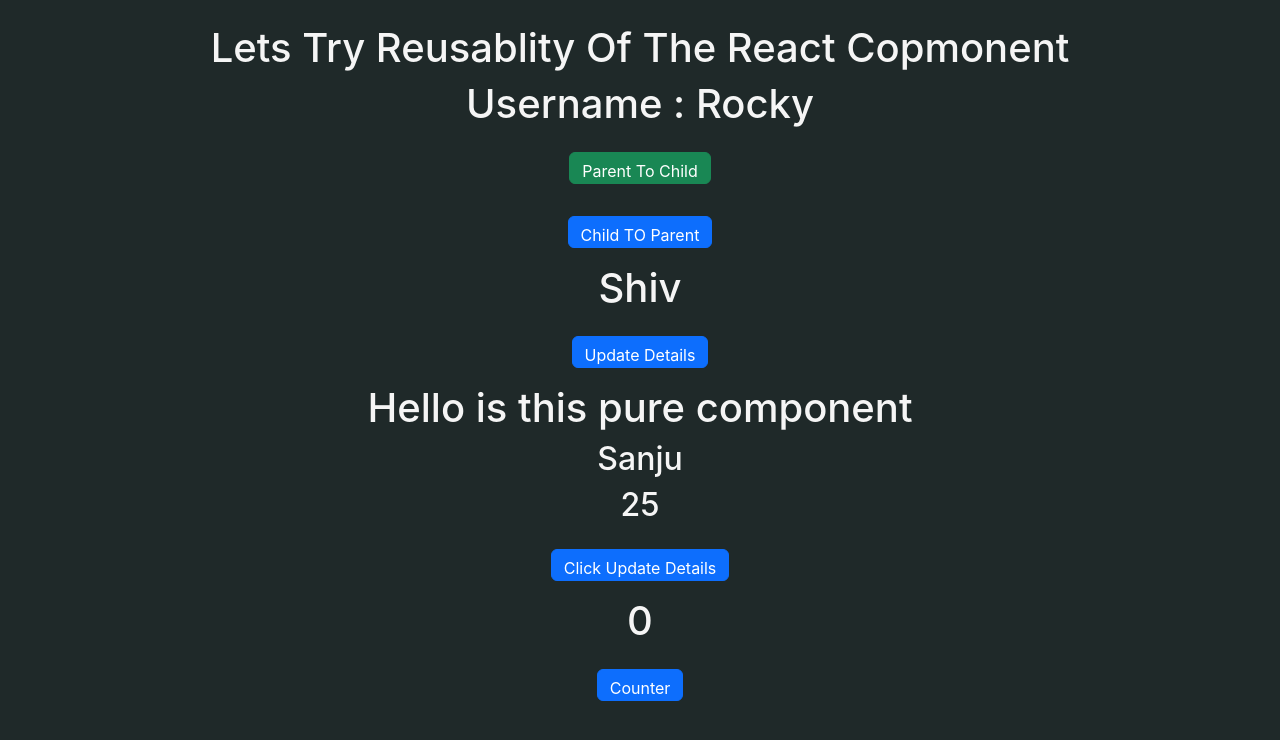
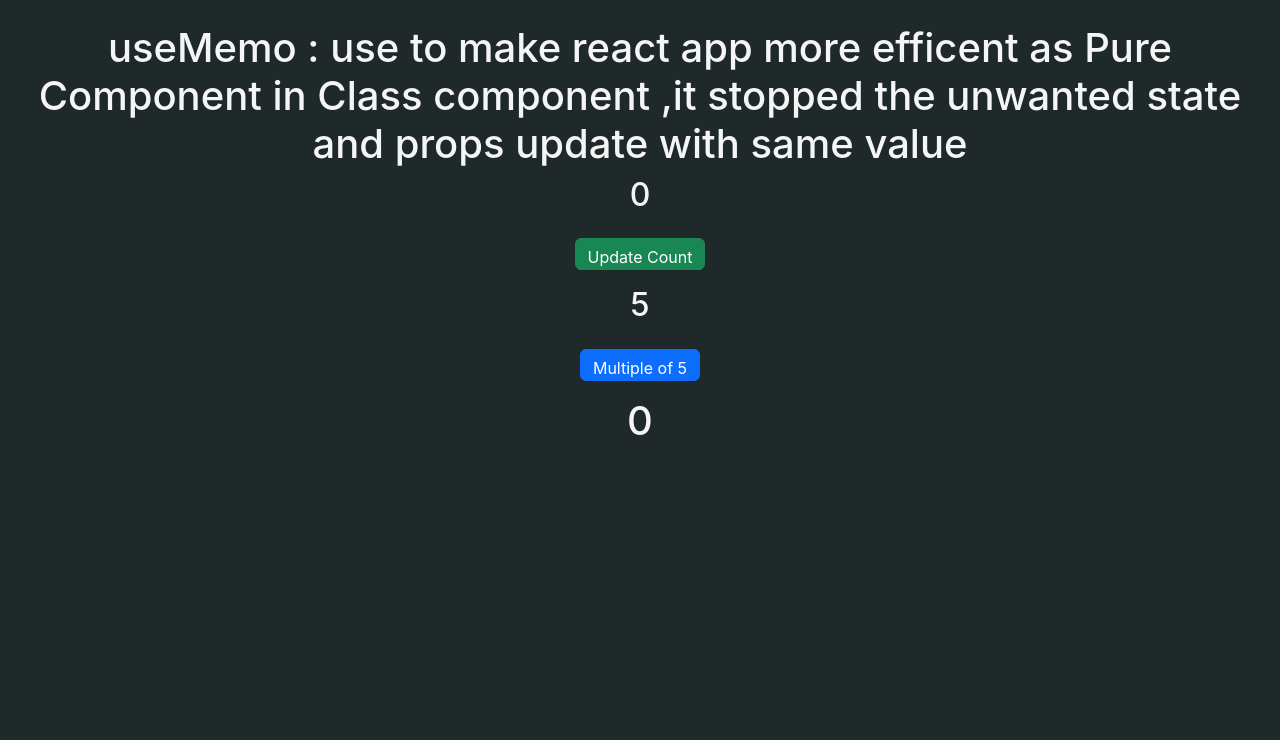
Before and after one commit to Rock257/myAppHooks, a React (Create React App) app: page / in a window 1280 px wide. Shown: the top 740 px of the page. Built offline with nearby package versions, Linux system fonts and the light colour scheme; the HTML template or start-up script is replaced by a standard one.

Commit message:
pure component and useMemo added

```diff
--- a/src/App.js
+++ b/src/App.js
@@ -8,10 +8,11 @@ import './App.css';
 // import HandleArray from './HooksInReact/HandleArray';
 // import Test from './HooksInReact/Test';
 // import  NestedArray from './HooksInReact/NestedArray';
-import ReuseCompo from './HooksInReact/ResuseCompo';
-import ReactFragments from './HooksInReact/ReactFragments';
-import LiftingStateUp from './Part2/LiftingStateUp';
-import PureCompo from '../src/Part2/PureCompo'
+// import ReuseCompo from './HooksInReact/ResuseCompo';
+// import ReactFragments from './HooksInReact/ReactFragments';
+// import LiftingStateUp from './Part2/LiftingStateUp';
+// import PureCompo from '../src/Part2/PureCompo'
+import UseMemoHook from './Part2/UseMemoHook';
 
 
 
@@ -80,7 +81,7 @@ function App() {
 
           <div className="arrList">
             {/* lets render user first */}
-            <h1>Lets  Try Reusablity Of The React Copmonent  </h1>
+            {/* <h1>Lets  Try Reusablity Of The React Copmonent  </h1> */}
             {user.map((item)=>{
               return(<>
                {/* <ReuseCompo data ={item}/>  */}
@@ -94,11 +95,15 @@ function App() {
           </div>
 
           <div className="arrList">
-            <LiftingStateUp name = {userName}  setUserName = {setUserName} msg ={ParentToChild} val ={showCount}/>
+            {/* <LiftingStateUp name = {userName}  setUserName = {setUserName} msg ={ParentToChild} val ={showCount}/> */}
           </div>
 
           <div className="arrList">
-            <PureCompo/>
+            {/* <PureCompo/> */}
+          </div>
+
+          <div className="hooks">
+            <UseMemoHook/>
           </div>
 
 
--- /dev/null
+++ b/src/Part2/UseMemoHook.jsx
@@ -0,0 +1,53 @@
+import React, { useState ,useMemo } from "react";
+import {Button} from 'react-bootstrap'
+
+export default function UseMemoHook(){
+    const [count ,setCount] = useState(0)
+
+    const [item ,setItem]  = useState(5);
+
+
+    // const multipleCount =()=>{
+    //     let newCount= count*10;
+    //     return newCount;
+    // }
+
+    // console.log(multipleCount())
+
+
+    // now we see that the multipleCount called everytime whenever the count update  which we want want
+    // but it also seen that the multipleCount is also called  when there is other state update like item update
+    // same value(previous value is called ) wheneven any other state update other than  this will impact efficency of out app  due to unnecesary called wanted function again again
+
+    // to solve this we use useMemo
+
+    const multiCountMemo = useMemo(()=>{
+        console.log('MultiCount called useMemo works')
+        return count*10
+    },[count])
+
+
+
+    return(
+        <>
+        <h1>useMemo : use to make react app more efficent as Pure Component in Class component ,it stopped the  unwanted state and props update with same value</h1>
+
+        <h2>{count}</h2>
+        <Button variant="success" onClick={()=>setCount(count +2)}>Update Count</Button>
+        <br />
+        {/* <h1>{multipleCount()}</h1> */}
+        <h2>{item}</h2>
+        <Button onClick={()=>{setItem(item*5)}}>Multiple of 5</Button>
+
+        <br />
+
+        {/* after useMemo */}
+        <h1>
+             {multiCountMemo}
+
+        </h1>
+        {/* now it called only when we count state update not the when other state update  */}
+
+        </>
+    )
+}
```
